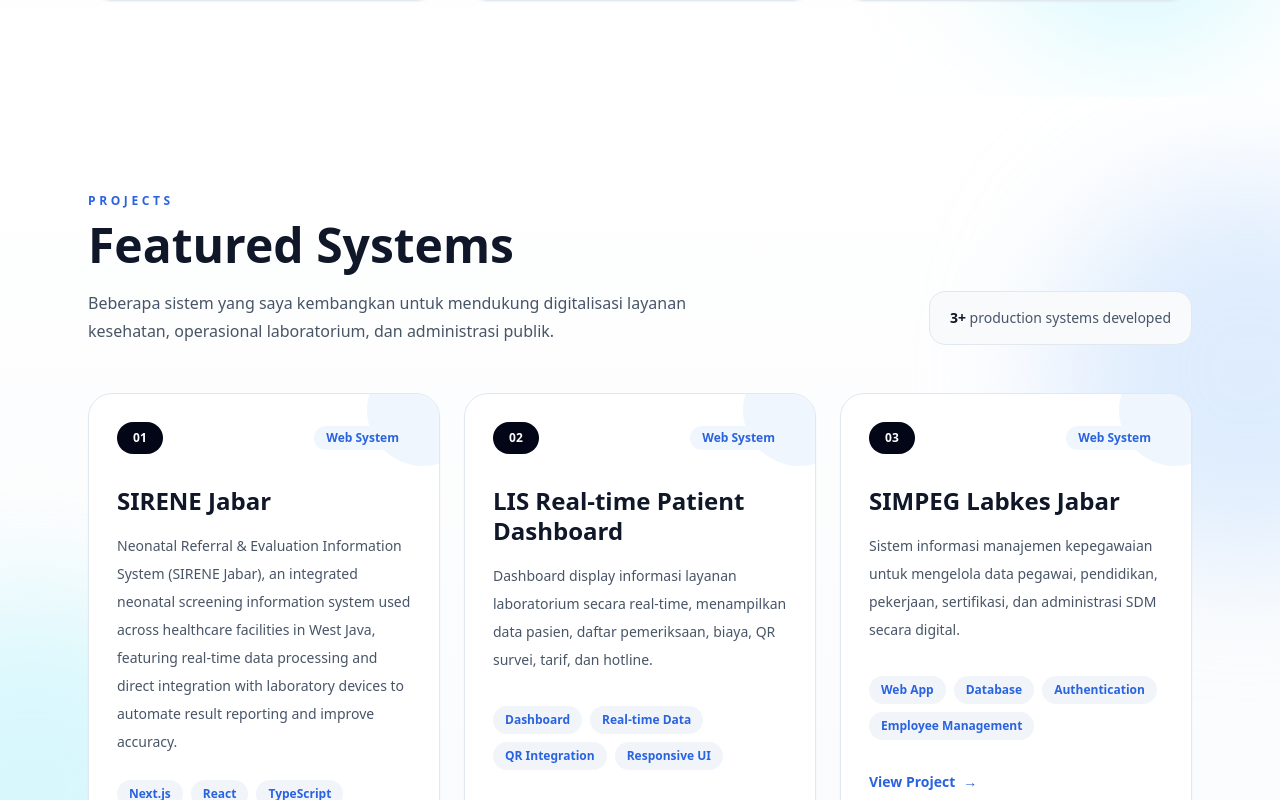
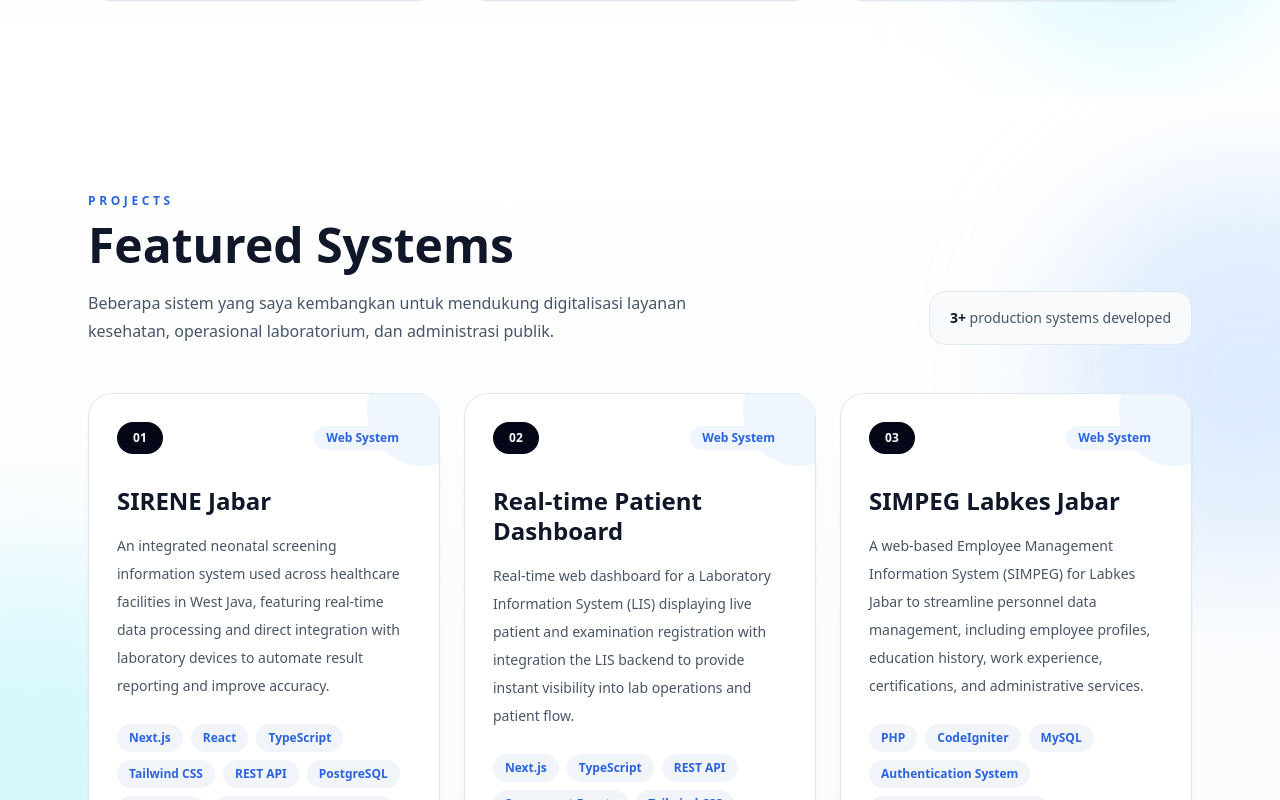
Before and after one commit to miftahillahx3/portfolio-fachmi, a React (Vite) app: page / in a window 1280 px wide. Shown: the part 2000-2800 px from the top of the page. Built offline with nearby package versions, Linux system fonts and the light colour scheme.

Commit message:
Fix position

```diff
--- a/src/components/Hero.tsx
+++ b/src/components/Hero.tsx
@@ -52,7 +52,7 @@ export default function Hero() {
                                 {/* top badge */}
                                 <div className="absolute right-1 top-5 z-20 inline-flex items-center gap-3 rounded-full bg-slate-950 px-5 py-3 text-sm font-semibold text-white shadow-[0_14px_30px_rgba(15,23,42,0.18)] ring-1 ring-white/10">
                                     <span className="inline-flex h-3.5 w-3.5 shrink-0 rounded-full bg-emerald-400 shadow-[0_0_18px_rgba(74,222,128,0.85)]"></span>
-                                    <p className="leading-none">Open for remote &amp; opportunities</p>
+                                    <p className="leading-none italic">Open for remote &amp; opportunities</p>
                                 </div>
 
                                 {/* image frame */}
--- a/src/components/Projects.tsx
+++ b/src/components/Projects.tsx
@@ -11,22 +11,22 @@ export default function Projects({ active }: ProjectsProps) {
         {
             title: "SIRENE Jabar",
             description:
-                "Neonatal Referral & Evaluation Information System (SIRENE Jabar), an integrated neonatal screening information system used across healthcare facilities in West Java, featuring real-time data processing and direct integration with laboratory devices to automate result reporting and improve accuracy.",
-            tech: ["Next.js", "React", "TypeScript", "Tailwind CSS", "REST API", "PostgreSQL", "Websocket", "CI/CD"],
+                "An integrated neonatal screening information system used across healthcare facilities in West Java, featuring real-time data processing and direct integration with laboratory devices to automate result reporting and improve accuracy.",
+            tech: ["Next.js", "React", "TypeScript", "Tailwind CSS", "REST API", "PostgreSQL", "Websocket", "Role-based Access Control"],
             link: "https://sirene.labkesjabar.com/",
         },
         {
-            title: "LIS Real-time Patient Dashboard",
+            title: "Real-time Patient Dashboard",
             description:
-                "Dashboard display informasi layanan laboratorium secara real-time, menampilkan data pasien, daftar pemeriksaan, biaya, QR survei, tarif, dan hotline.",
-            tech: ["Dashboard", "Real-time Data", "QR Integration", "Responsive UI"],
+                "Real-time web dashboard for a Laboratory Information System (LIS) displaying live patient and examination registration with integration the LIS backend to provide instant visibility into lab operations and patient flow.",
+            tech: ["Next.js", "TypeScript", "REST API", "Server-sent Events", "Tailwind CSS", "Geolocation"],
             link: "https://displayinfo.labkesjabar.com/?draft_key=1",
         },
         {
             title: "SIMPEG Labkes Jabar",
             description:
-                "Sistem informasi manajemen kepegawaian untuk mengelola data pegawai, pendidikan, pekerjaan, sertifikasi, dan administrasi SDM secara digital.",
-            tech: ["Web App", "Database", "Authentication", "Employee Management"],
+                "A web-based Employee Management Information System (SIMPEG) for Labkes Jabar to streamline personnel data management, including employee profiles, education history, work experience, certifications, and administrative services.",
+            tech: ["PHP", "CodeIgniter", "MySQL", "Authentication System", "Role-based Access Control"],
             link: "https://simpeglabkes-jabar.com/",
         },
     ];
```
